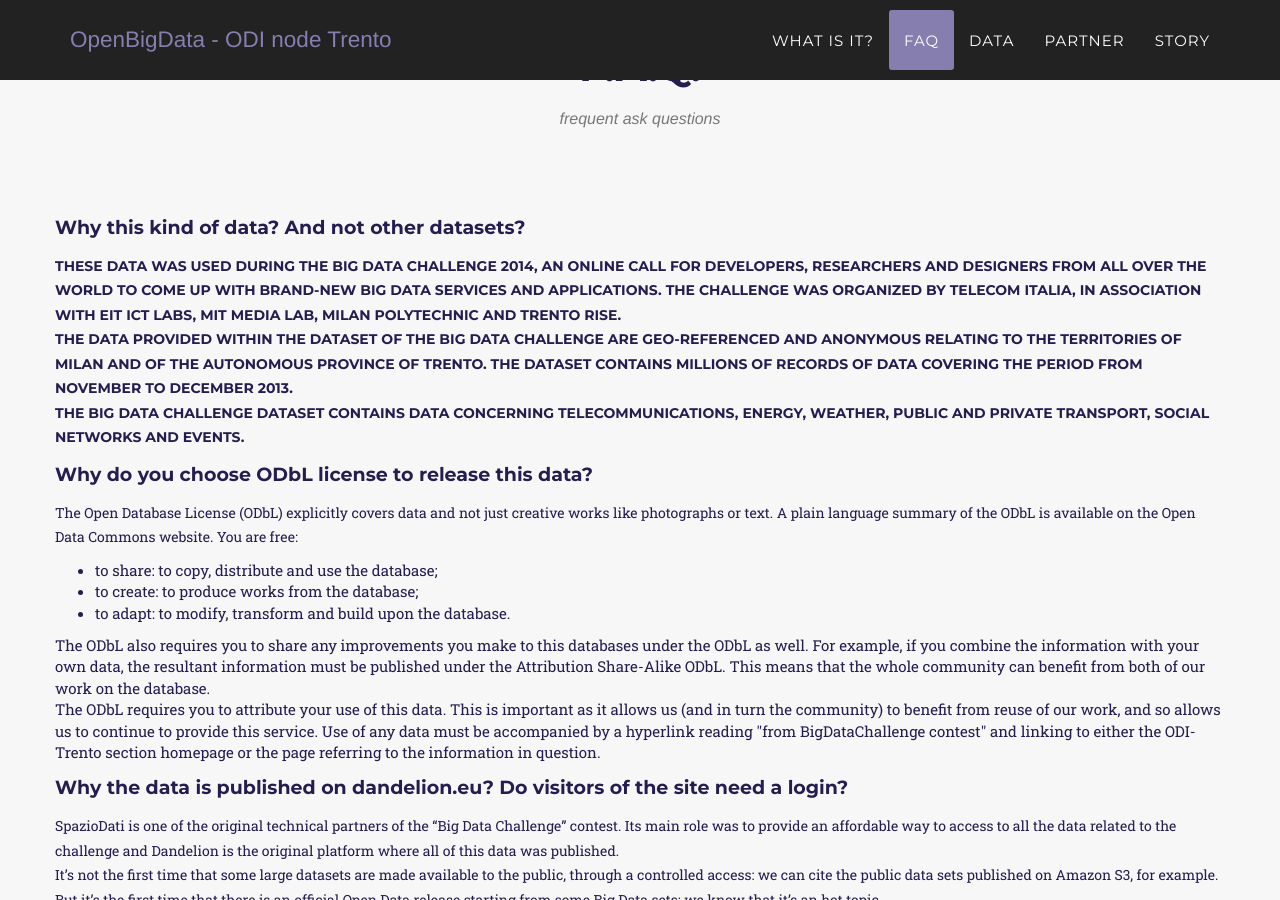
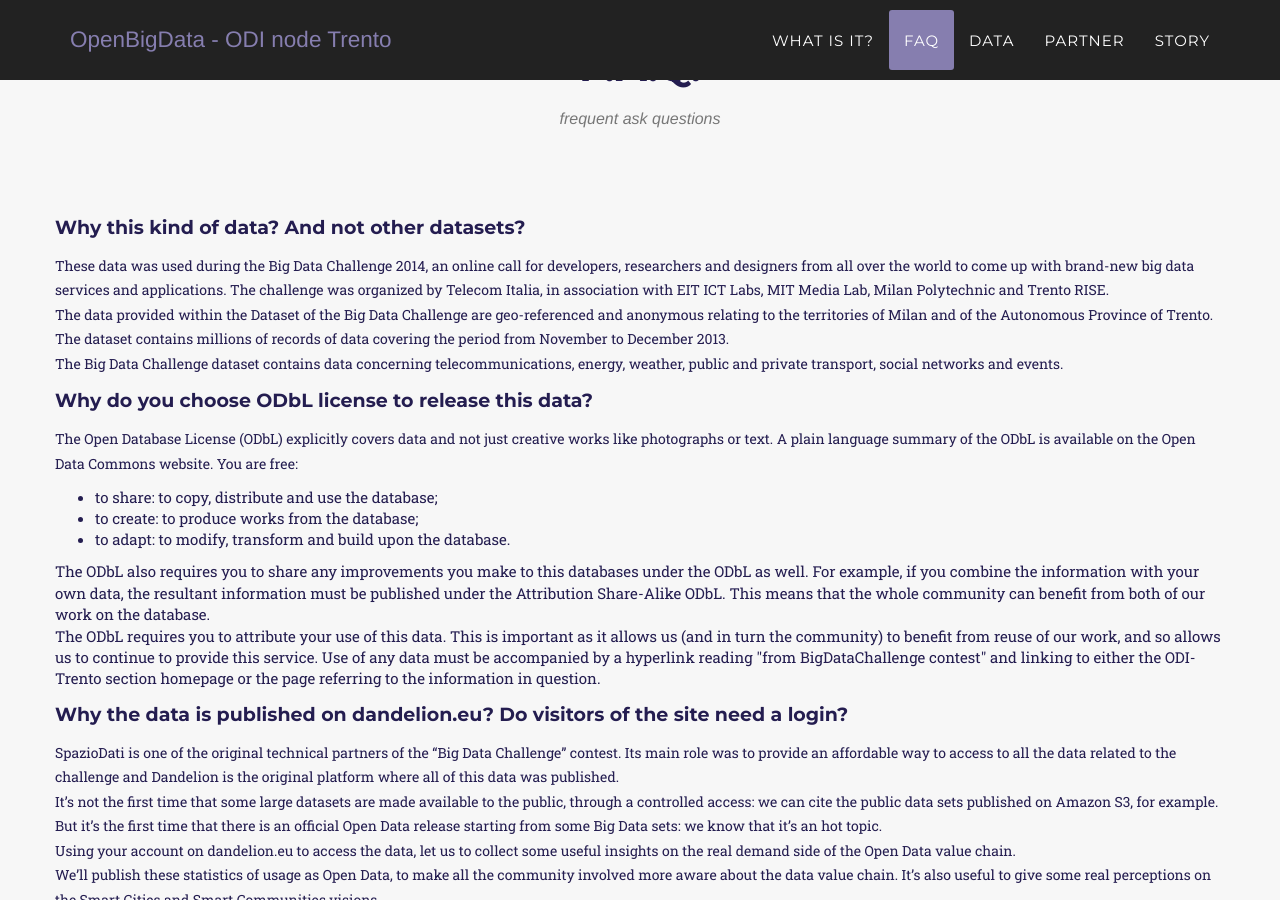
Before and after one commit to theodifbk/theodifbk.github.io, a Jekyll site: the page built from openbigdata/index.html, in a window 1280 px wide and 900 px high, scrolled down 1575 px. Built offline with Jekyll 4.4.1, drawn with Linux system fonts in a browser that asks for light colours; some web fonts are replaced.

Commit message:
Update faq.html

```diff
--- a/_includes/openbigdata/faq.html
+++ b/_includes/openbigdata/faq.html
@@ -10,7 +10,7 @@
         <div class="row">
 			<h4 class="service-heading">
                 Why this kind of data? And not other datasets?
-			<h4>
+			</h4>
 			<p>
                 These data was used during the Big Data Challenge 2014, an online call for developers, researchers and designers from all over the world to come up with brand-new big data services and applications. The challenge was organized by Telecom Italia, in association with EIT ICT Labs, MIT Media Lab, Milan Polytechnic and Trento RISE.
                 <br/>
```
